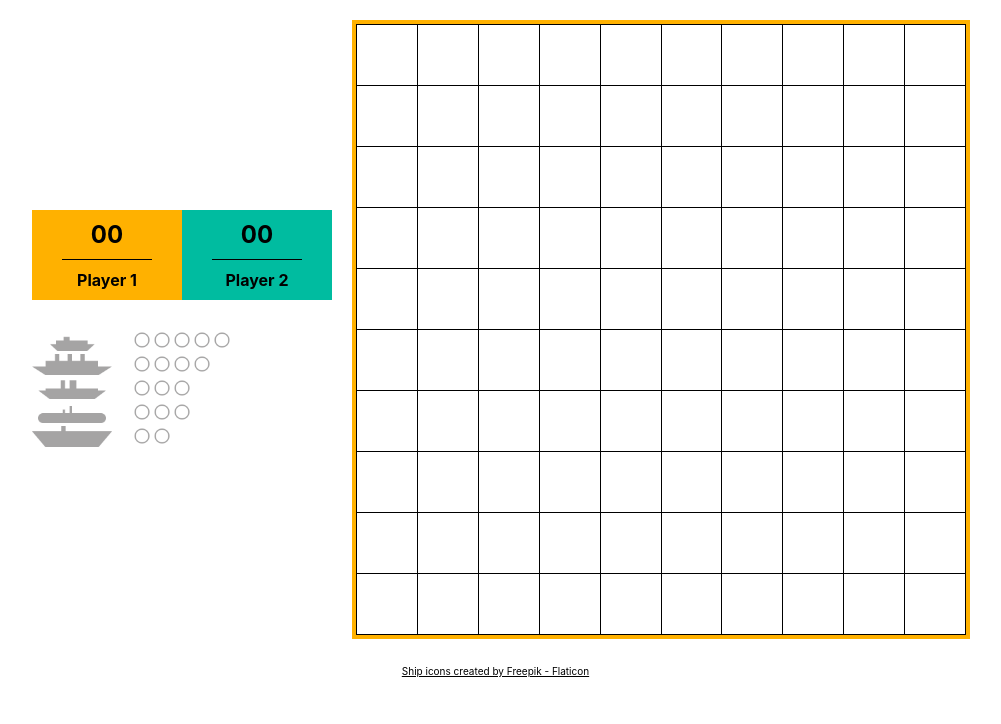
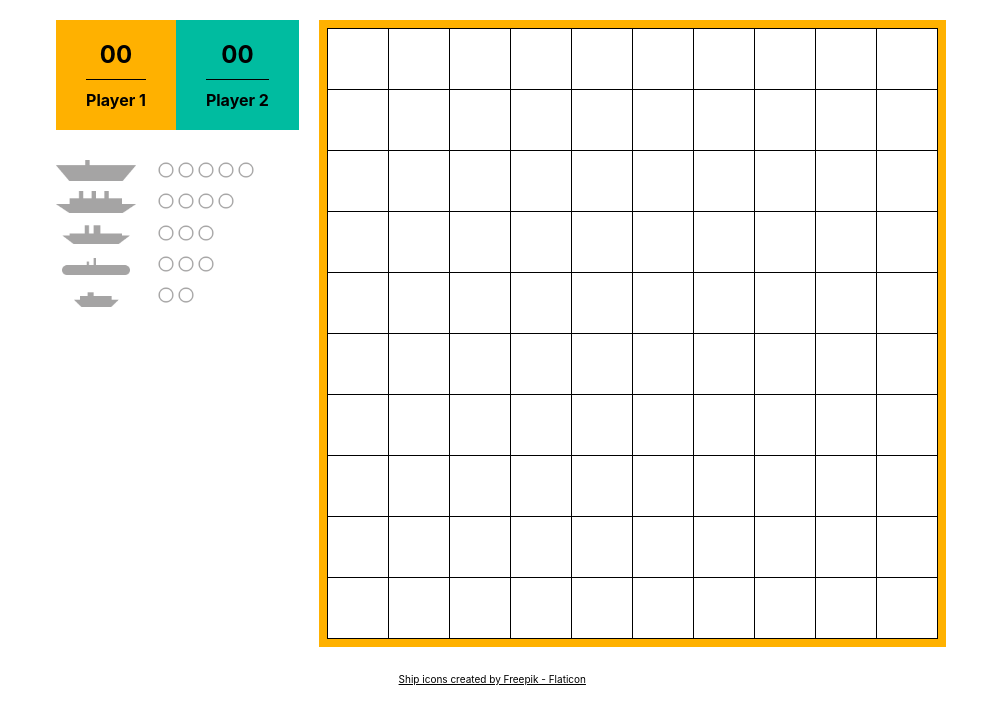
Before and after one commit to amalamarypaul/battleship-game, a React (Create React App) app: page / in a window 1280 px wide. Both pictures are taken after a click on the button "Start Game". Shown: the top 724 px of the page, without its empty margins (139-1140 px from the left). Built offline with nearby package versions, Linux system fonts and the light colour scheme.

Commit message:
Style fixes

```diff
--- a/src/App.tsx
+++ b/src/App.tsx
@@ -1,9 +1,15 @@
 import { useState } from "react";
 import styled from "styled-components";
 import { Game, StartPage } from "./pages";
+import { devices } from "./constants/devices";
 
 const Container = styled.div`
-  margin: 20px;
+  @media (${devices.tablet}) {
+    margin: 20px;
+  }
+  @media (${devices.laptop}) {
+    margin: 0px;
+  }
 `;
 function App() {
   const [showStartPage, setShowStartPage] = useState(true);
--- a/src/components/Board/BoardCell.tsx
+++ b/src/components/Board/BoardCell.tsx
@@ -9,8 +9,8 @@ const Tile = styled.div`
   display: flex;
   justify-content: center;
   align-items: center;
-  width: calc(95vw / 10);
-  height: calc(95vw / 10);
+  width: calc(100vw / 10);
+  height: calc(100vw / 10);
   cursor: pointer;
   border-left: 1px solid black;
   border-top: 1px solid black;
@@ -23,12 +23,20 @@ const Tile = styled.div`
   }
 `;
 const HitMark = styled.img`
-  width: 40px;
-  height: 40px;
+  width: 20px;
+  height: 20px;
+  @media (${devices.tablet}) {
+    width: 40px;
+    height: 40px;
+  }
 `;
 const MissMark = styled.img`
-  width: 40px;
-  height: 40px;
+  width: 20px;
+  height: 20px;
+  @media (${devices.tablet}) {
+    width: 40px;
+    height: 40px;
+  }
 `;
 type Props = {
   position: number[];
--- a/src/components/Board/index.tsx
+++ b/src/components/Board/index.tsx
@@ -11,8 +11,7 @@ const Container = styled.div`
   flex-direction: column;
   justify-content: center;
   align-items: center;
-  border: 4px solid ${colors.primaryColor};
-  max-width: 610px;
+  border: 8px solid ${colors.primaryColor};
 `;
 const BoardRow = styled.div`
   display: flex;
--- a/src/components/ResultSection/ScoreSection/ScoreCard.tsx
+++ b/src/components/ResultSection/ScoreSection/ScoreCard.tsx
@@ -1,15 +1,19 @@
 // Component to show the score with player info
 import { FunctionComponent } from "react";
+import { devices } from "src/constants/devices";
 import styled from "styled-components";
 
 const Container = styled.div<{ backgroundColor?: string }>`
-  padding: 10px 10%;
+  padding: 20px 30px;
   display: flex;
   flex-direction: column;
   justify-content: center;
   align-items: center;
-  width: 100%;
   background-color: ${(props) => props.backgroundColor || "#ffffff"};
+  flex: 1;
+  @media (${devices.tablet}) {
+    flex: unset;
+  }
 `;
 const Name = styled.p`
   font-size: 16px;
--- a/src/components/ResultSection/ShipList/ShipItem.tsx
+++ b/src/components/ResultSection/ShipList/ShipItem.tsx
@@ -2,6 +2,7 @@ import { FunctionComponent } from "react";
 import styled from "styled-components";
 import { shipAssets } from "src/constants/shipsData";
 import { HitSmall, MissSmall } from "src/assets";
+import { devices } from "src/constants/devices";
 
 const Container = styled.div`
   display: flex;
@@ -9,12 +10,23 @@ const Container = styled.div`
   gap: 20px;
 `;
 const Ship = styled.img`
-  width: 80px;
+  width: 65px;
   height: 100%;
+  @media (${devices.tablet}) {
+    width: 80px;
+    height: 100%;
+  }
 `;
-const SizeContainer = styled.div``;
-const ShunkStatus = styled.img`
-  width: 20px;
+const SizeContainer = styled.div`
+  display: flex;
+`;
+const SunkStatus = styled.img`
+  width: 12px;
+  height: 12px;
+  @media (${devices.tablet}) {
+    width: 20px;
+    height: 20px;
+  }
 `;
 
 type Props = {
@@ -32,11 +44,11 @@ const ShipItem: FunctionComponent<Props> = ({ isSunk, size, shipName }) => {
           .fill(0)
           .map((item, index) => {
             return (
-              <ShunkStatus
+              <SunkStatus
                 key={item + index + shipName}
                 src={isSunk ? HitSmall : MissSmall}
                 alt={isSunk ? "HitSmall" : "MissSmall"}
-              ></ShunkStatus>
+              ></SunkStatus>
             );
           })}
       </SizeContainer>
--- a/src/components/ResultSection/ShipList/index.tsx
+++ b/src/components/ResultSection/ShipList/index.tsx
@@ -3,10 +3,23 @@ import { FunctionComponent } from "react";
 import styled from "styled-components";
 import { useBoardContext } from "src/hooks/useBoardContext";
 import ShipItem from "./ShipItem";
+import { devices } from "src/constants/devices";
 
 const Container = styled.div`
-  margin-top: 30px;
-  gap: 40px;
+  display: flex;
+  flex-direction: column;
+  flex-wrap: wrap;
+  padding: 15px 10px;
+  gap: 10px;
+  max-height: 80px;
+  @media (${devices.tablet}) {
+    padding: 0px;
+    max-height: 100px;
+  }
+  @media (${devices.laptop}) {
+    max-height: unset;
+    margin-top: 30px;
+  }
 `;
 
 const ShipList: FunctionComponent = () => {
--- a/src/components/ResultSection/index.tsx
+++ b/src/components/ResultSection/index.tsx
@@ -9,14 +9,17 @@ import { devices } from "src/constants/devices";
 const Container = styled.div`
   display: flex;
   flex-direction: column;
-  width: 100%;
 
   @media (${devices.tablet}) {
+    gap: 40px;
     flex-direction: row;
+    margin-top: 30px;
   }
   @media (${devices.laptop}) {
+    gap: 0;
     flex-direction: column;
     max-width: 300px;
+    margin-top: 0px;
   }
 `;
 
--- a/src/pages/Game.tsx
+++ b/src/pages/Game.tsx
@@ -17,11 +17,11 @@ const Container = styled.div`
   display: flex;
   flex-direction: column;
   justify-content: center;
-  align-items: center;
   margin: 0;
   width: 100%;
   @media (${devices.laptop}) {
     flex-direction: row-reverse;
+    align-items: flex-start;
     gap: 20px;
     margin: 20px auto;
   }
```
Also changed, not shown: src/assets/carrier.png, src/assets/destroyer.png.
